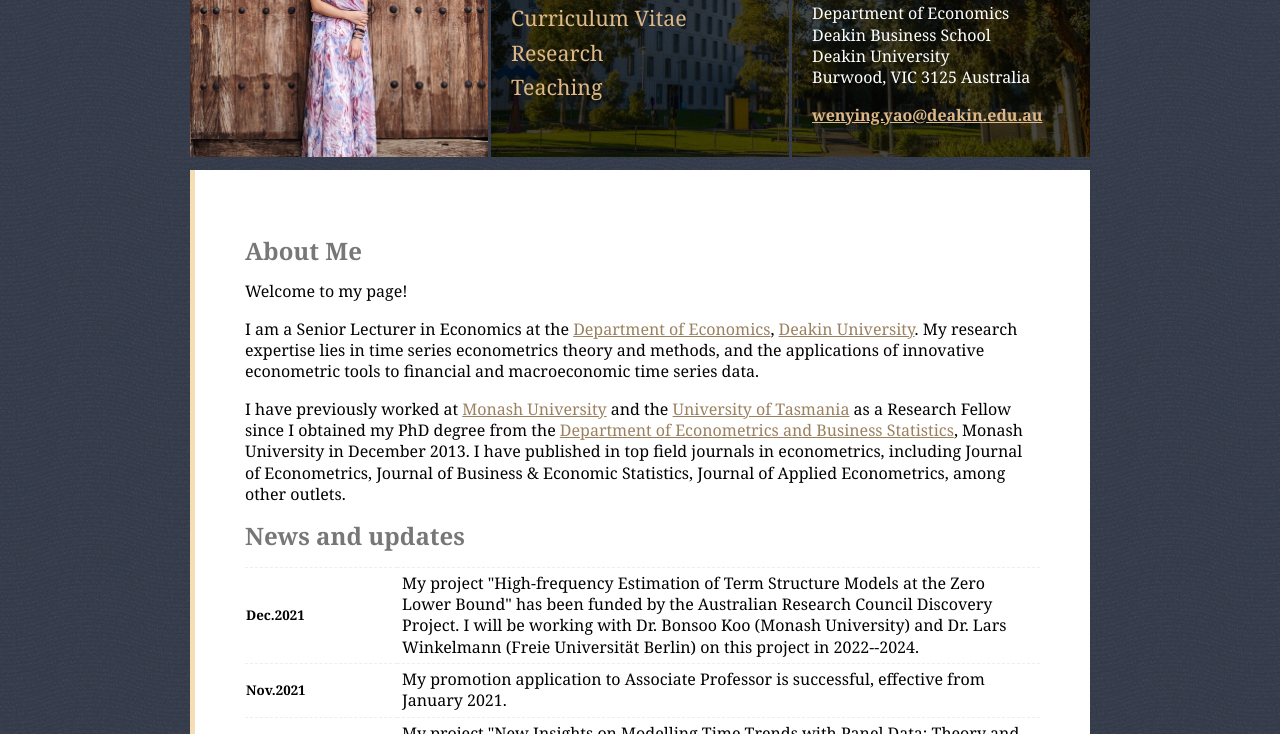
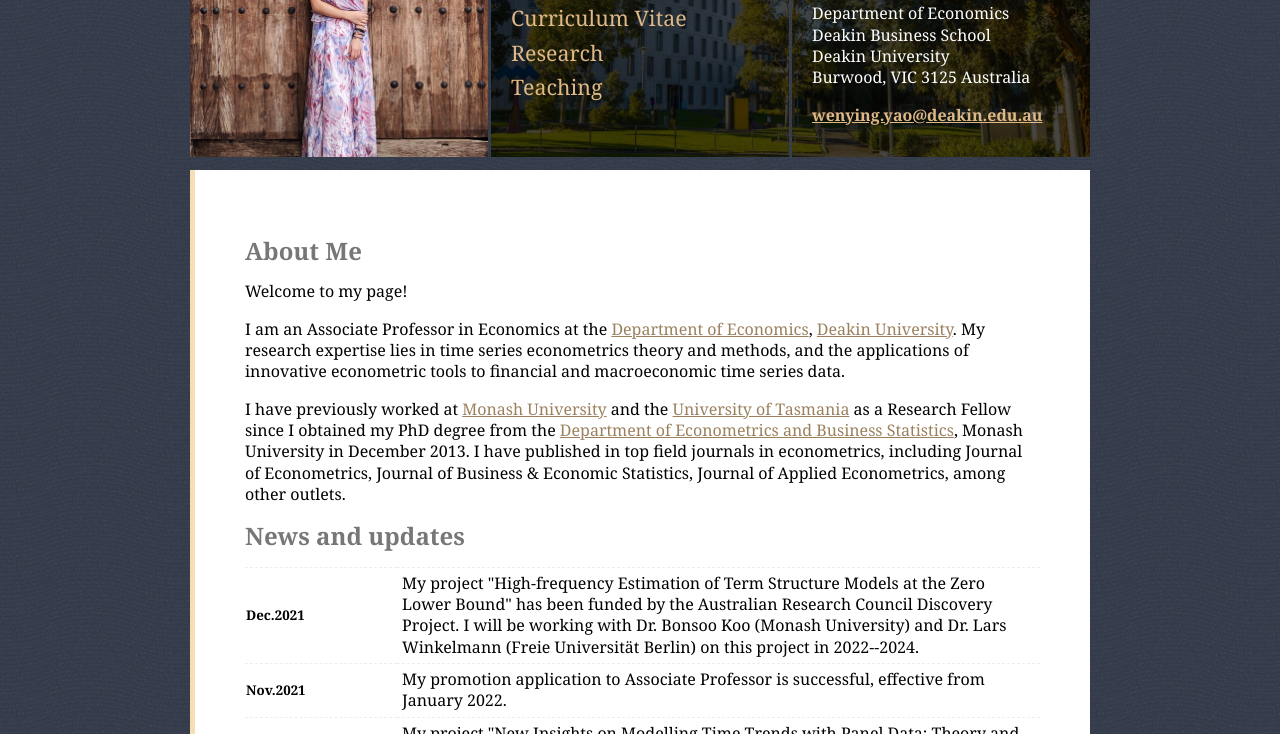
Before and after one commit to wenyingyao/wenyingyao.github.io, a plain HTML site: page index.html in a window 1280 px wide. Shown: the part 218-952 px from the top of the page. Drawn offline with nearby package versions, Linux system fonts and the light colour scheme; a web font is replaced by a local one.

Commit message:
Update job title and correct typo

```diff
--- a/index.html
+++ b/index.html
@@ -259,7 +259,7 @@
                 <h1>About Me</h1>
                 <p>Welcome to my page!</p>
 
-                <p>I am a Senior Lecturer in Economics at the <a href="https://www.deakin.edu.au/business/department-of-economics">Department of Economics</a>,
+                <p>I am an Associate Professor in Economics at the <a href="https://www.deakin.edu.au/business/department-of-economics">Department of Economics</a>,
                    <a href="https://www.deakin.edu.au/">Deakin University</a>. My research expertise lies in time series econometrics theory and methods, and
                    the applications of innovative econometric tools to financial and macroeconomic time series data.</p>
 
@@ -280,7 +280,7 @@
                         </tr>
                         <tr>
                             <th>Nov.2021</th>
-                            <td>My promotion application to Associate Professor is successful, effective from January 2021.</td>
+                            <td>My promotion application to Associate Professor is successful, effective from January 2022.</td>
                         </tr>
                         <tr>
                             <th>Nov.2020</th>
```
